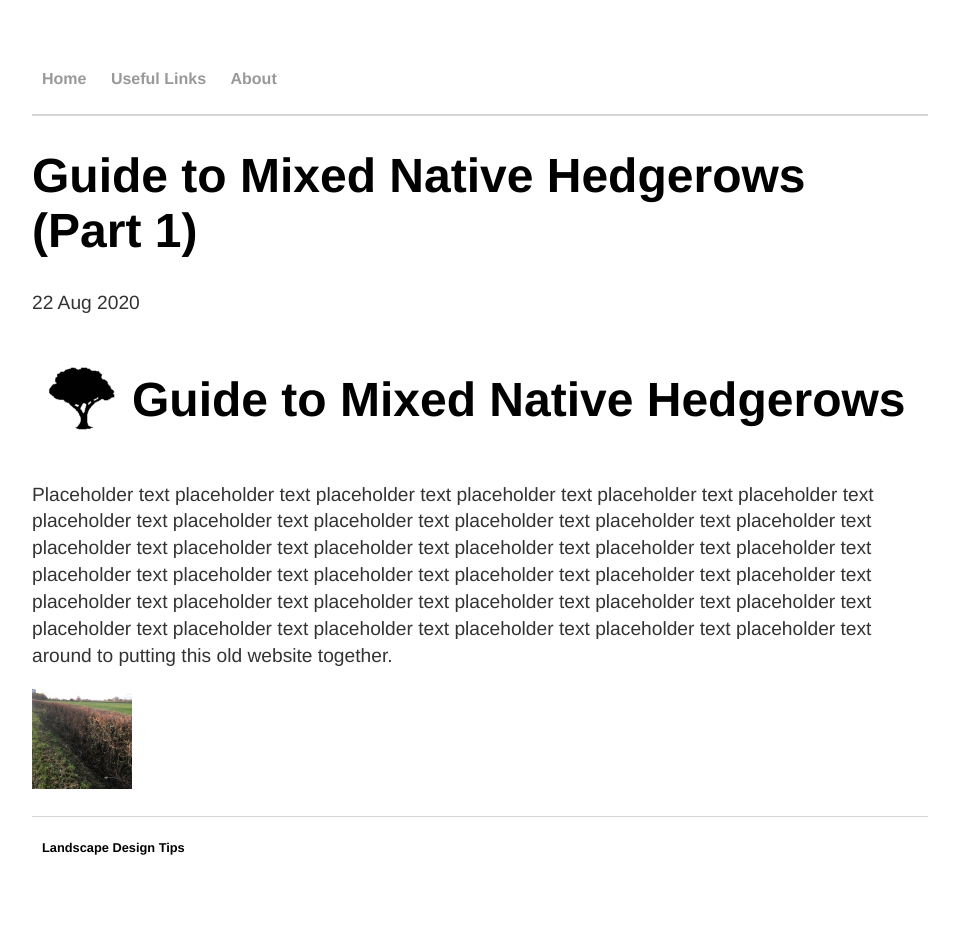
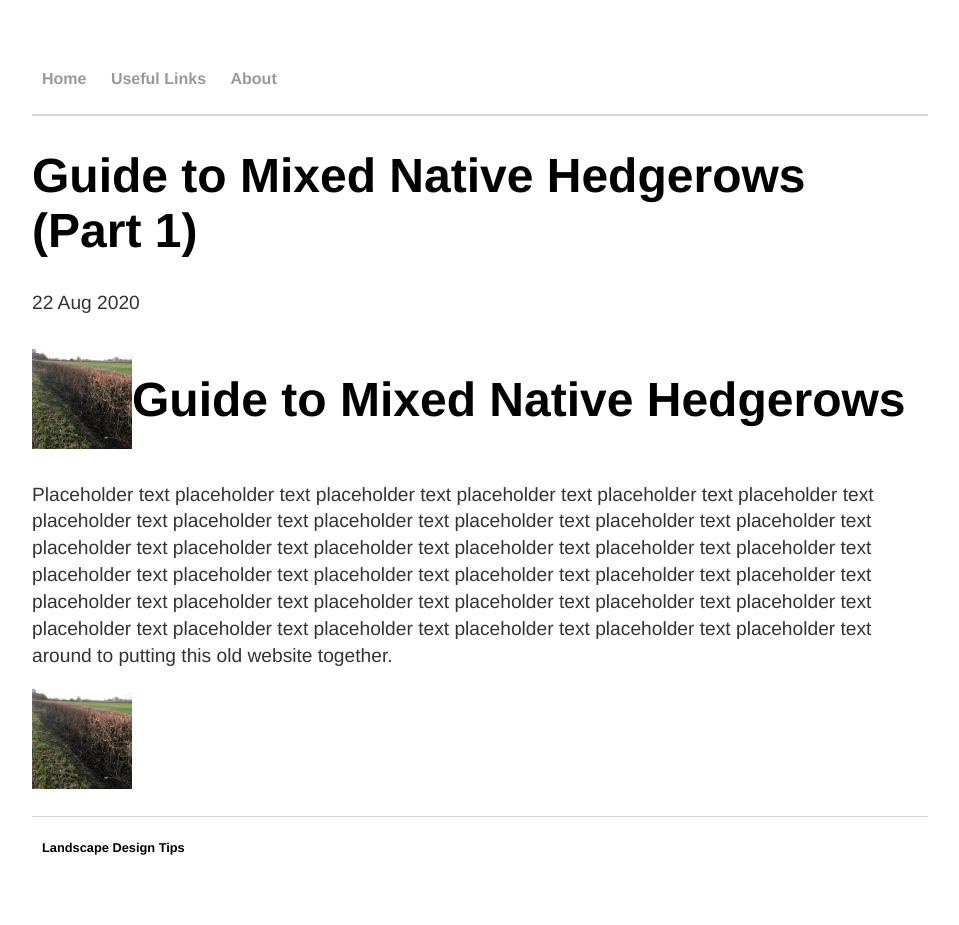
Before and after one commit to Quixoty/ORIG, a Jekyll site: the page built from _posts/2020-08-22-Guide to mixed native hedgerows (part 1).md, in a window 1280 px wide. Shown: the whole page, without its empty margins (160-1119 px from the left). Built offline with Jekyll 4.4.1, drawn with Linux system fonts in a browser that asks for light colours.

Commit message:
Update 2020-08-22-Guide to mixed native hedgerows (part 1).md

```diff
--- a/_posts/2020-08-22-Guide to mixed native hedgerows (part 1).md
+++ b/_posts/2020-08-22-Guide to mixed native hedgerows (part 1).md
@@ -1,15 +1,12 @@
 ---
 layout: post
-
-<h1><img src="/assets/images/nativehedge1-100.JPG" style="vertical-align: middle;" width="100px"/>
-<span style="vertical-align: middle;">Guide to Mixed Native Hedgerows</span></h1>
 
 title: "Guide to Mixed Native Hedgerows (Part 1)"
 
 
 date: 2020-08-22
 ---
-<h1><img src="/assets/images/tree-100.JPG" style="vertical-align: middle;" width="100px"/><span style="vertical-align: middle;">Guide to Mixed Native Hedgerows</span></h1>
+<h1><img src="/assets/images/nativehedge1-100.JPG" style="vertical-align: middle;" width="100px"/><span style="vertical-align: middle;">Guide to Mixed Native Hedgerows</span></h1>
 
 Placeholder text placeholder text placeholder text placeholder text placeholder text placeholder text placeholder text placeholder text placeholder text placeholder text placeholder text placeholder text placeholder text placeholder text placeholder text placeholder text placeholder text placeholder text placeholder text placeholder text placeholder text placeholder text placeholder text placeholder text placeholder text placeholder text placeholder text placeholder text placeholder text placeholder text placeholder text placeholder text placeholder text placeholder text placeholder text placeholder text around to putting this old website together.
 
```
